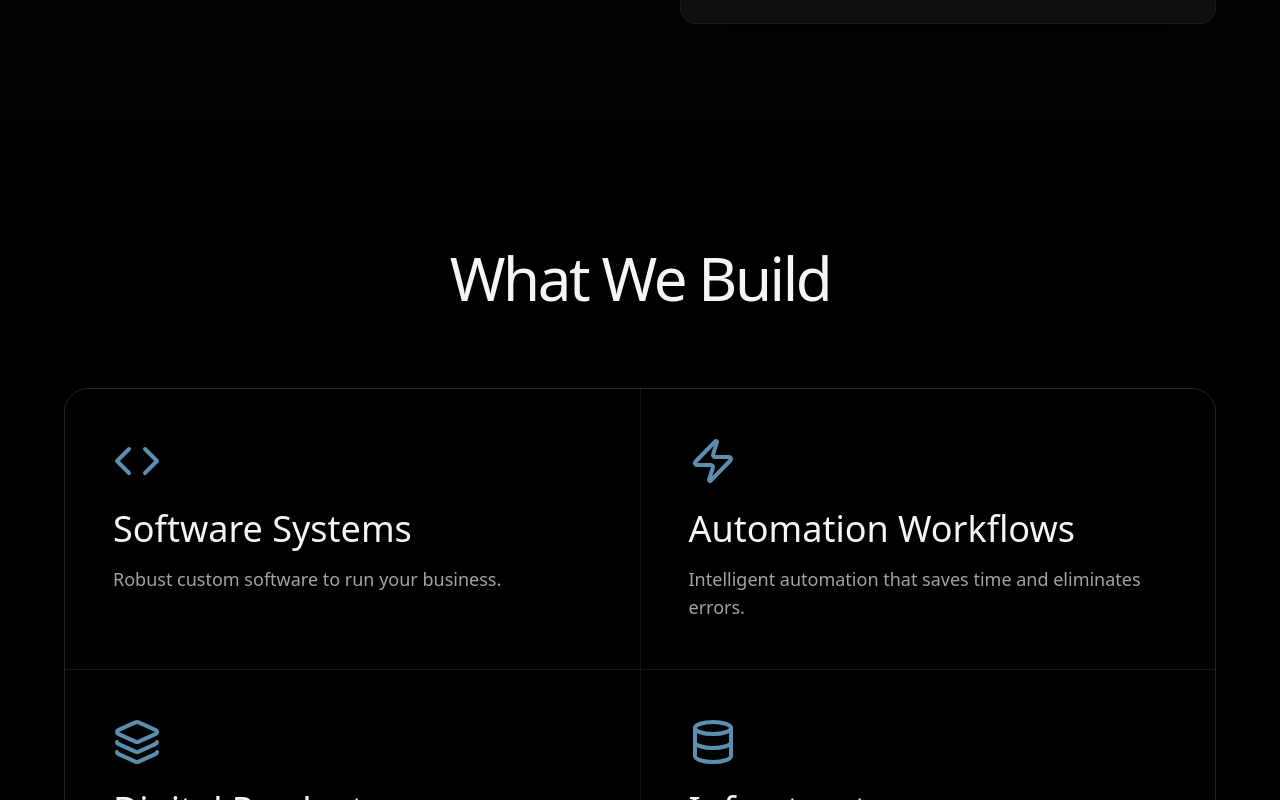
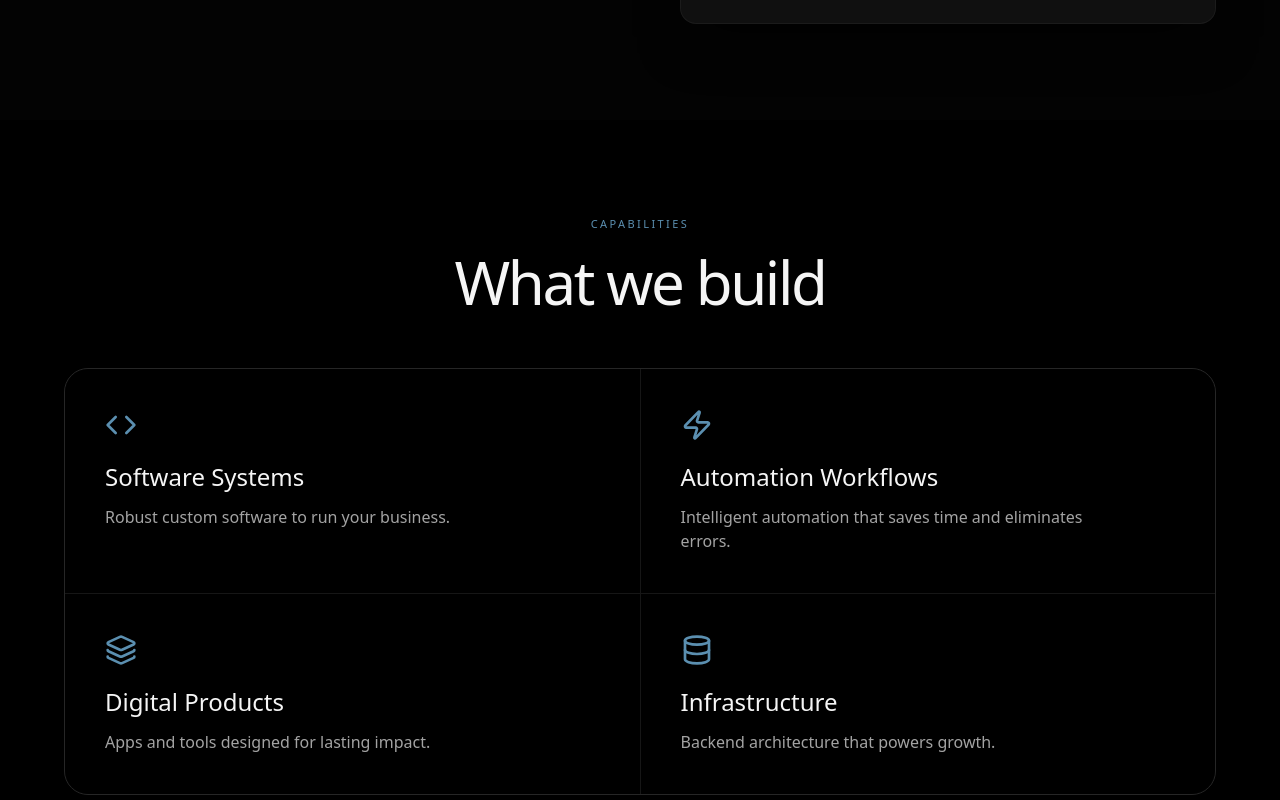
Before and after one commit to alexbritop24/apex-fusion-platform, a React (Vite) app: page / in a window 1280 px wide. Shown: the part 5080-5880 px from the top of the page. Built offline with nearby package versions, Linux system fonts and the light colour scheme.

Commit message:
Normalize spacing and typography in CapabilitiesGrid

```diff
--- a/src/components/CapabilitiesGrid.tsx
+++ b/src/components/CapabilitiesGrid.tsx
@@ -1,3 +1,4 @@
+// src/components/CapabilitiesGrid.tsx
 import { Code, Zap, Layers, Database } from "lucide-react";
 
 const capabilities = [
@@ -25,24 +26,32 @@ const capabilities = [
 
 export default function CapabilitiesGrid() {
   return (
-    <section className="px-8 lg:px-16 py-32">
+    <section className="px-6 md:px-8 lg:px-16 py-16 md:py-20 lg:py-24">
       <div className="mx-auto max-w-7xl">
-        <h2 className="text-center text-5xl lg:text-6xl font-extralight tracking-[-0.04em] text-neutral-100">
-          What We Build
-        </h2>
+        <div className="text-center">
+          <p className="text-[11px] uppercase tracking-[0.22em] text-brand-400">
+            Capabilities
+          </p>
 
-        <div className="mt-20 bg-neutral-800/60 rounded-3xl overflow-hidden border border-neutral-800">
+          <h2 className="mt-5 text-3xl sm:text-4xl md:text-5xl lg:text-6xl font-extralight tracking-[-0.04em] text-neutral-100">
+            What we build
+          </h2>
+        </div>
+
+        <div className="mt-14 rounded-3xl border border-neutral-800 bg-neutral-800/60 overflow-hidden">
           <div className="grid grid-cols-1 md:grid-cols-2 gap-px">
             {capabilities.map(({ title, description, Icon }) => (
               <div
                 key={title}
-                className="group relative bg-black p-12 transition-all duration-500 hover:bg-neutral-900/90 hover:-translate-y-1 cursor-pointer"
+                className="group relative bg-black p-8 md:p-10 transition-colors duration-500 hover:bg-neutral-900/70"
               >
-                <Icon className="h-12 w-12 text-brand-400 transition-all duration-500 group-hover:text-brand-300" />
-                <h3 className="mt-6 text-3xl md:text-4xl font-light text-neutral-100 transition-colors duration-500 group-hover:text-brand-400">
+                <Icon className="h-8 w-8 text-brand-400 transition-colors duration-500 group-hover:text-brand-300" />
+
+                <h3 className="mt-5 text-xl md:text-2xl font-light text-neutral-100 transition-colors duration-500 group-hover:text-brand-400">
                   {title}
                 </h3>
-                <p className="mt-4 text-lg text-neutral-400 max-w-lg">
+
+                <p className="mt-3 text-sm sm:text-base font-light text-neutral-400 max-w-md">
                   {description}
                 </p>
               </div>
```
